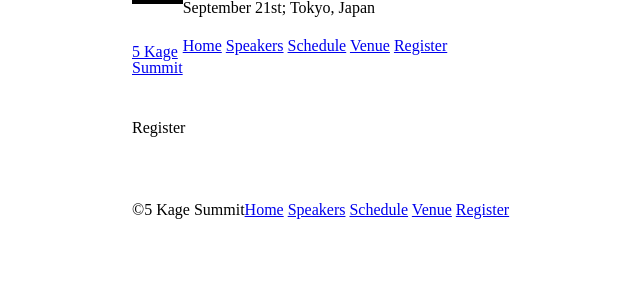
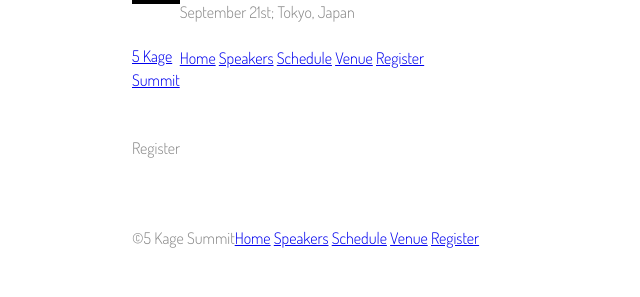
Before and after one commit to kin018/FiveKageSummit, a website: page FiveKageSummit/register.html in a window 1280 px wide. Shown: the whole page, without its empty margins (58-698 px from the left). Drawn offline with Linux system fonts and the light colour scheme.

Commit message:
added custom styles/font/ and custom google fonts for each page

```diff
--- a/FiveKageSummit/assets/stylesheets/main.css
+++ b/FiveKageSummit/assets/stylesheets/main.css
@@ -143,3 +143,8 @@ h1, h3, h4, h5, p {
     .primary-footer span {
         float: left;
     }
+/*==================Custom Styles==================*/
+body {
+    color: #888;
+    font:300 16px/24px Dosis, Cambria, Cochin, Georgia, Times, Times New Roman, serif;
+}
--- a/FiveKageSummit/register.html
+++ b/FiveKageSummit/register.html
@@ -3,6 +3,12 @@
     <head>
         <meta charset="utf-8">
         <title>5 Kage Summit</title>
+        <!-- Custom Font  -->
+        <link rel="preconnect" href="https://fonts.googleapis.com">
+        <link rel="preconnect" href="https://fonts.gstatic.com" crossorigin>
+        <link href="https://fonts.googleapis.com/css2?family=Dosis:wght@200;300;400;500;600;700;800&display=swap" rel="stylesheet">
+
+        <!-- Stylesheet  -->
         <link rel="stylesheet" href="assets/stylesheets/main.css">
     </head>
     <body>
```
Also changed, not shown: FiveKageSummit/schedule.html (+6 -0 lines), FiveKageSummit/speakers.html (+6 -0 lines), FiveKageSummit/venue.html (+6 -0 lines), FiveKageSummit/index.html (indentation only).
